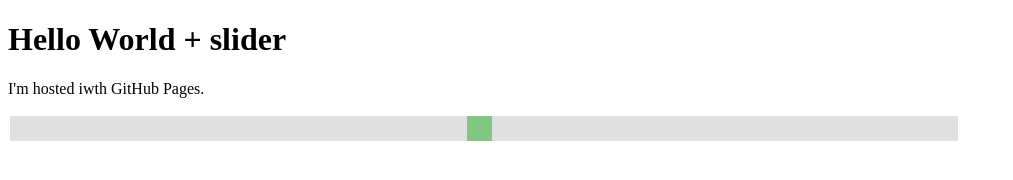
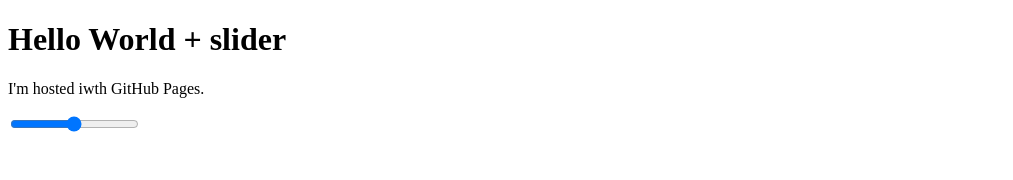
Before and after one commit to eestevens0131/eestevens0131.github.io, a plain HTML site: page index.html in a window 1280 px wide. Shown: the whole page, without its empty margins (0-1013 px from the left). Drawn offline with Linux system fonts and the light colour scheme.

Commit message:
Update index.html

```diff
--- a/index.html
+++ b/index.html
@@ -44,7 +44,7 @@
   <h1>Hello World + slider </h1>
   <p>I'm hosted iwth GitHub Pages.</p>
   <div class="slidecontainer">
-    <input type="range" min="1" max="100" value="50" class="slider" id="myRange">
+    <input type="range" min="1" max="100" value="50">
   </div>
 </body>
 </html>
```
